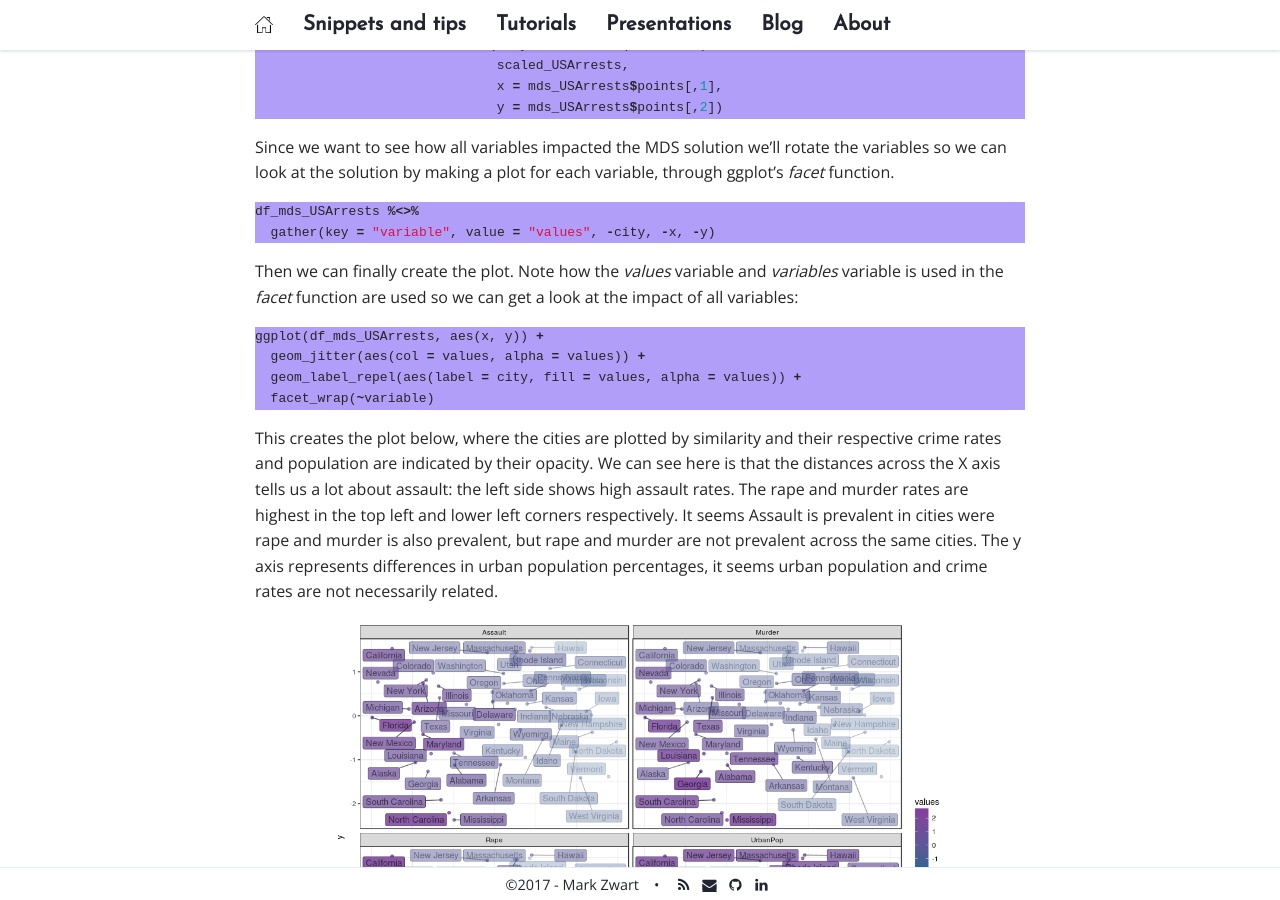
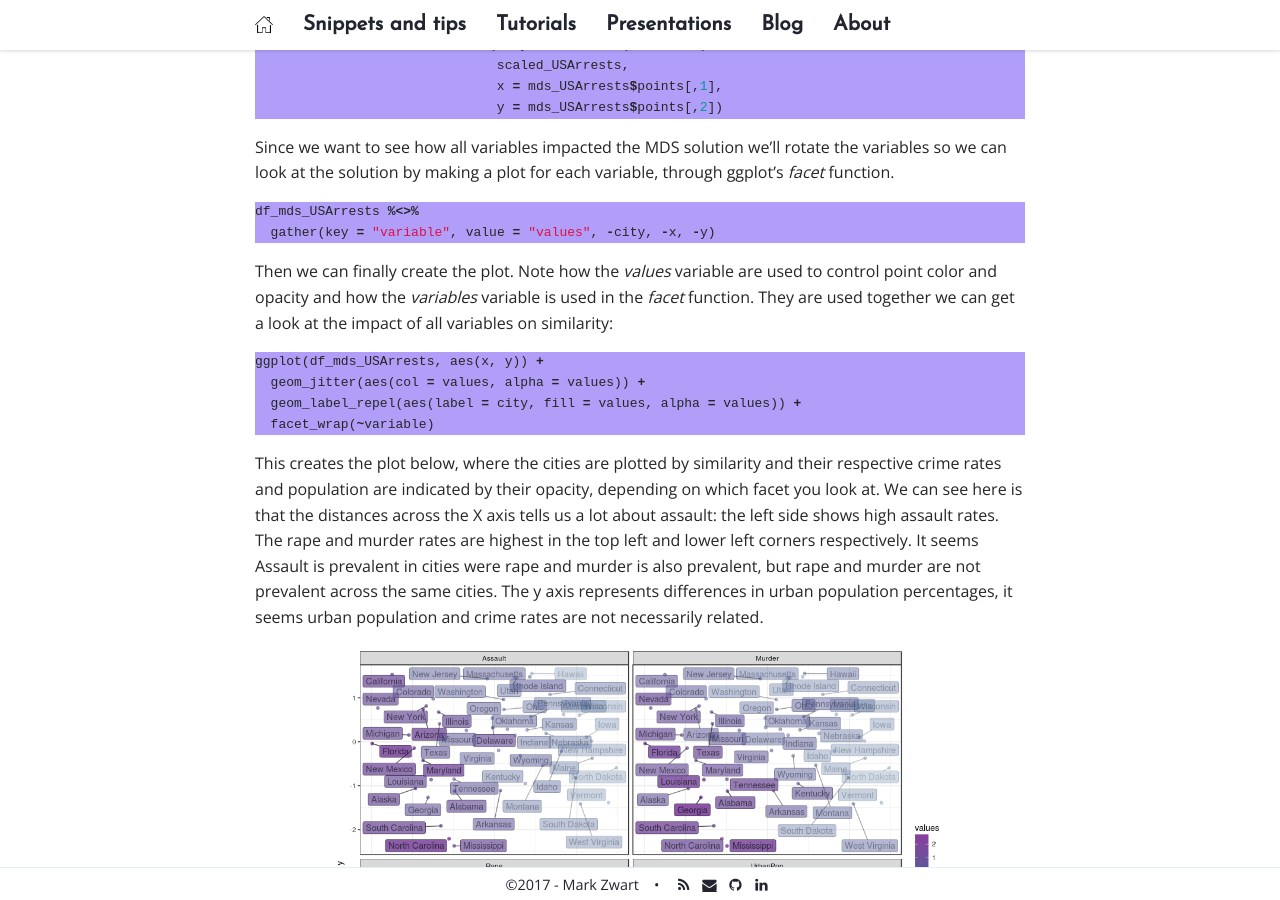
Before and after one commit to mark-me/mark-me.github.io, a Jekyll site: the page built from _pages/tutorials/mds/mds.md, in a window 1280 px wide and 900 px high, scrolled down 2888 px. Built offline with Jekyll 4.4.1, drawn with Linux system fonts in a browser that asks for light colours; nearby versions of some CDN libraries; comment, search, counter and statistics services are not loaded; some of the changed text lies outside the part shown.

Commit message:
Update mds.md

````diff
--- a/_pages/tutorials/mds/mds.md
+++ b/_pages/tutorials/mds/mds.md
@@ -69,14 +69,14 @@
 df_mds_USArrests %<>%
   gather(key = "variable", value = "values", -city, -x, -y)
 ```
-Then we can finally create the plot. Note how the _values_ variable and _variables_ variable is used in the _facet_ function are used so we can get a look at the impact of all variables:
+Then we can finally create the plot. Note how the _values_ variable are used to control point color and opacity and how the _variables_ variable is used in the _facet_ function. They are used together we can get a look at the impact of all variables on similarity:
 ```r
 ggplot(df_mds_USArrests, aes(x, y)) +
   geom_jitter(aes(col = values, alpha = values)) +
   geom_label_repel(aes(label = city, fill = values, alpha = values)) +
   facet_wrap(~variable)
 ```
-This creates the plot below, where the cities are plotted by similarity and their respective crime rates and population are indicated by their opacity. We can see here is that the distances across the X axis tells us a lot about assault: the left side shows high assault rates. The rape and murder rates are highest in the top left and lower left corners respectively. It seems Assault is prevalent in cities were rape and murder is also prevalent, but rape and murder are not prevalent across the same cities. The y axis represents differences in urban population percentages, it seems urban population and crime rates are not necessarily related.
+This creates the plot below, where the cities are plotted by similarity and their respective crime rates and population are indicated by their opacity, depending on which facet you look at. We can see here is that the distances across the X axis tells us a lot about assault: the left side shows high assault rates. The rape and murder rates are highest in the top left and lower left corners respectively. It seems Assault is prevalent in cities were rape and murder is also prevalent, but rape and murder are not prevalent across the same cities. The y axis represents differences in urban population percentages, it seems urban population and crime rates are not necessarily related.
 
 {:refdef: style="text-align: center;"}
 <a href="/_pages/tutorials/distance-measures/mds-euclidian.png" target="_blank">
@@ -91,11 +91,11 @@
 # Non-metric MDS
 
 [<img src="/_pages/tutorials/distance-measures/brain-eaters.jpg" width="125" height="190" align="right"/>](http://www.imdb.com/title/tt0051432/)
-To perform non-metric MDS we use the Kruskal's Non-metric MDS implemented with the _[monoMDS](https://stat.ethz.ch/R-manual/R-devel/library/MASS/html/isoMDS.html)_ function from the [vegan](https://www.rdocumentation.org/packages/vegan) library. Its not the only function you can do Kruskal's Non-metric MDS with, but it is the fastest performing one
+To perform non-metric MDS we use Kruskal's Non-metric MDS implemented with the _[monoMDS](https://stat.ethz.ch/R-manual/R-devel/library/MASS/html/isoMDS.html)_ function from the [vegan](https://www.rdocumentation.org/packages/vegan) library. Its not the only function you can do Kruskal's Non-metric MDS with, but it is the fastest performing one
 
 (You can also choose the _[metaMDS](https://stat.ethz.ch/R-manual/R-devel/library/MASS/html/metaMDS.html)_ from the **vegan** library or the _[isoMDS](https://stat.ethz.ch/R-manual/R-devel/library/MASS/html/isoMDS.html)_ from the **[MASS](https://www.rdocumentation.org/packages/MASS/)** library. If you use the **MASS** library, **dplyr**'s _select_ function will be overruled, which is annoying. You can reset the select function back to the dplyr function with ```select <- dplyr::select```)
 
-To show how this procedure can be done in R I've found this movie dataset I've found [here](https://rpubs.com/arun_infy13/97529). This movie data set contains numerical variables like rating and number of votes, as well as categorical values about the movie's genre. Since this set is an example of mixe data (categorical genre data, and interval data like rating) we'll be using Gower's General Similarity Coefficient. Calculating Gowe's distance is explained further in the [Similarity tutorial](/distance-measures/).
+To show how this procedure can be done in R, I've found a movie dataset [here](https://rpubs.com/arun_infy13/97529), which contains numerical variables like rating and number of votes, as well as categorical values about the movie's genre. Since this set is an example of variables with mixed types of measurement levels (categorical genre data, and interval data like rating) we'll be using Gower's General Similarity Coefficient to calculate similarity. Calculating Gower's distance is explained further in the [Similarity tutorial](/distance-measures/#gower-distance).
 
 Calculating the Gower distance matrix in R can be done with the _[daisy](https://www.rdocumentation.org/packages/cluster/topics/daisy)_ function from the **[cluster](https://www.rdocumentation.org/packages/cluster)** package. Before we jump into the code, a short explanation about the data: the data frame _df_movie_selection_ contains all relevant data for the similarity calculation, but the first column contains the film title, which would nog make much sense to put into the similarity object:
 ```r
````
